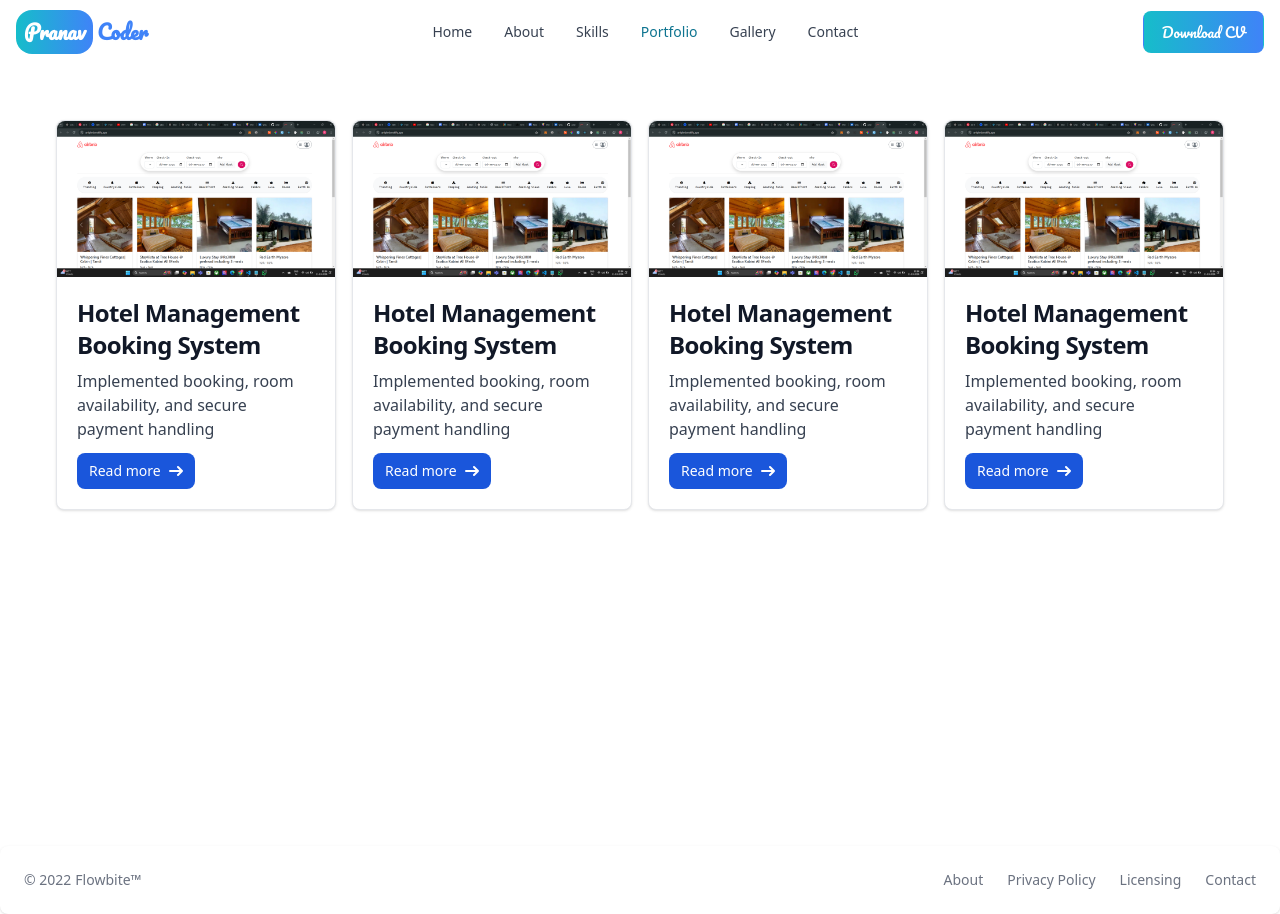
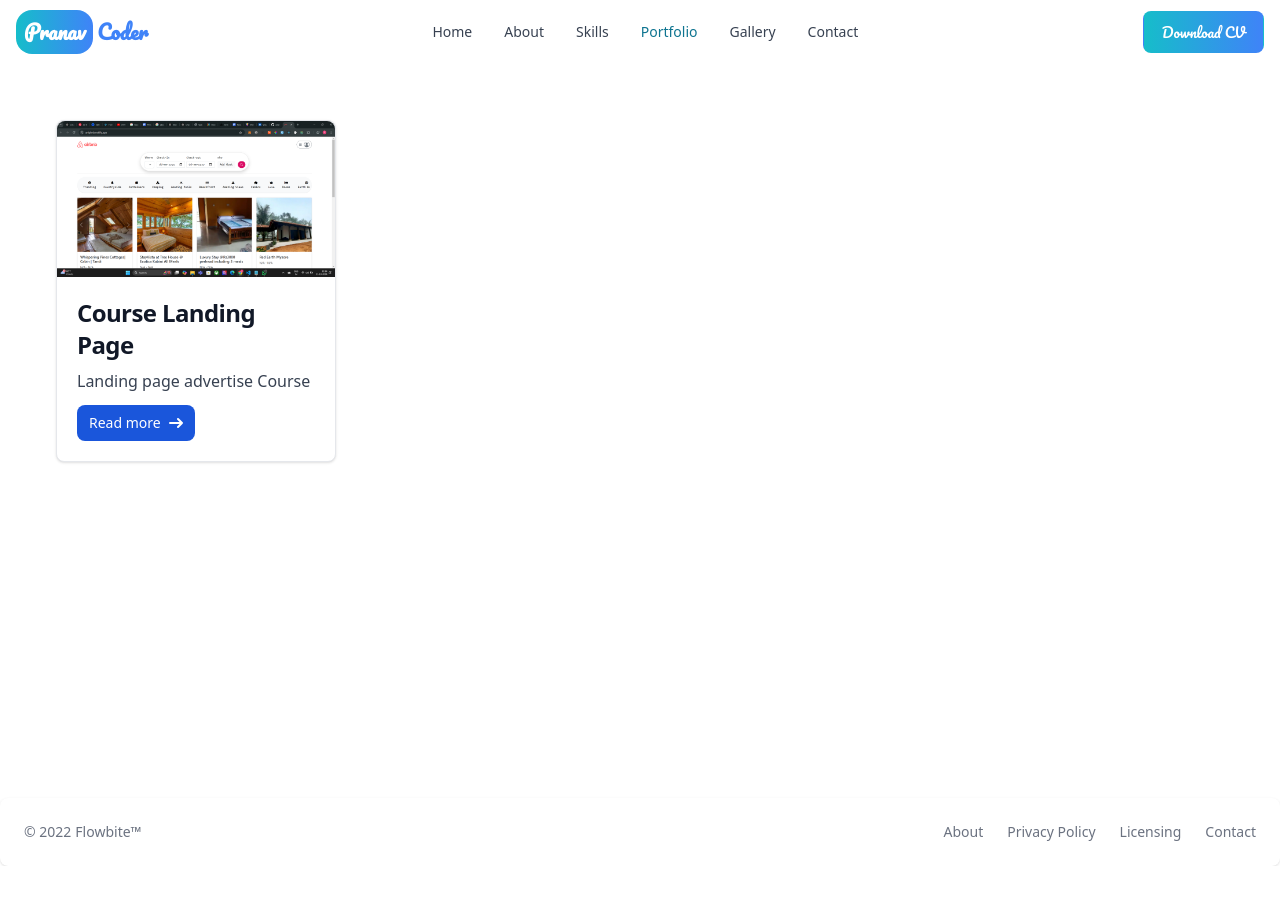
Before and after one commit to arunit11/personal_site, a React (Vite) app: page /portfolio in a window 1280 px wide. After the commit the page ends 866 px from the top, so only its background shows below. Built offline with nearby package versions, Linux system fonts and the light colour scheme.

Commit message:
Update Portfolio.jsx

```diff
--- a/src/pages/Portfolio.jsx
+++ b/src/pages/Portfolio.jsx
@@ -4,33 +4,11 @@ import hotal from '../assets/hotal.png';
 const projectData = [
   {
     id: 1,
-    name: "Hotel Management Booking System",
+    name: "Course Landing Page",
     image: hotal,
     date: '1/5/2024',
-    description: 'Implemented booking, room availability, and secure payment handling',
+    description: 'Landing page advertise Course',
   },
-  {
-    id: 2,
-    name: "Hotel Management Booking System",
-    image: hotal,
-    date: '1/5/2024',
-    description: 'Implemented booking, room availability, and secure payment handling',
-  },
-  {
-    id: 3,
-    name: "Hotel Management Booking System",
-    image: hotal,
-    date: '1/5/2024',
-    description: 'Implemented booking, room availability, and secure payment handling',
-  },
-  {
-    id: 4,
-    name: "Hotel Management Booking System",
-    image: hotal,
-    date: '1/5/2024',
-    description: 'Implemented booking, room availability, and secure payment handling',
-  },
-
 ];
 
 const Portfolio = () => {
```
